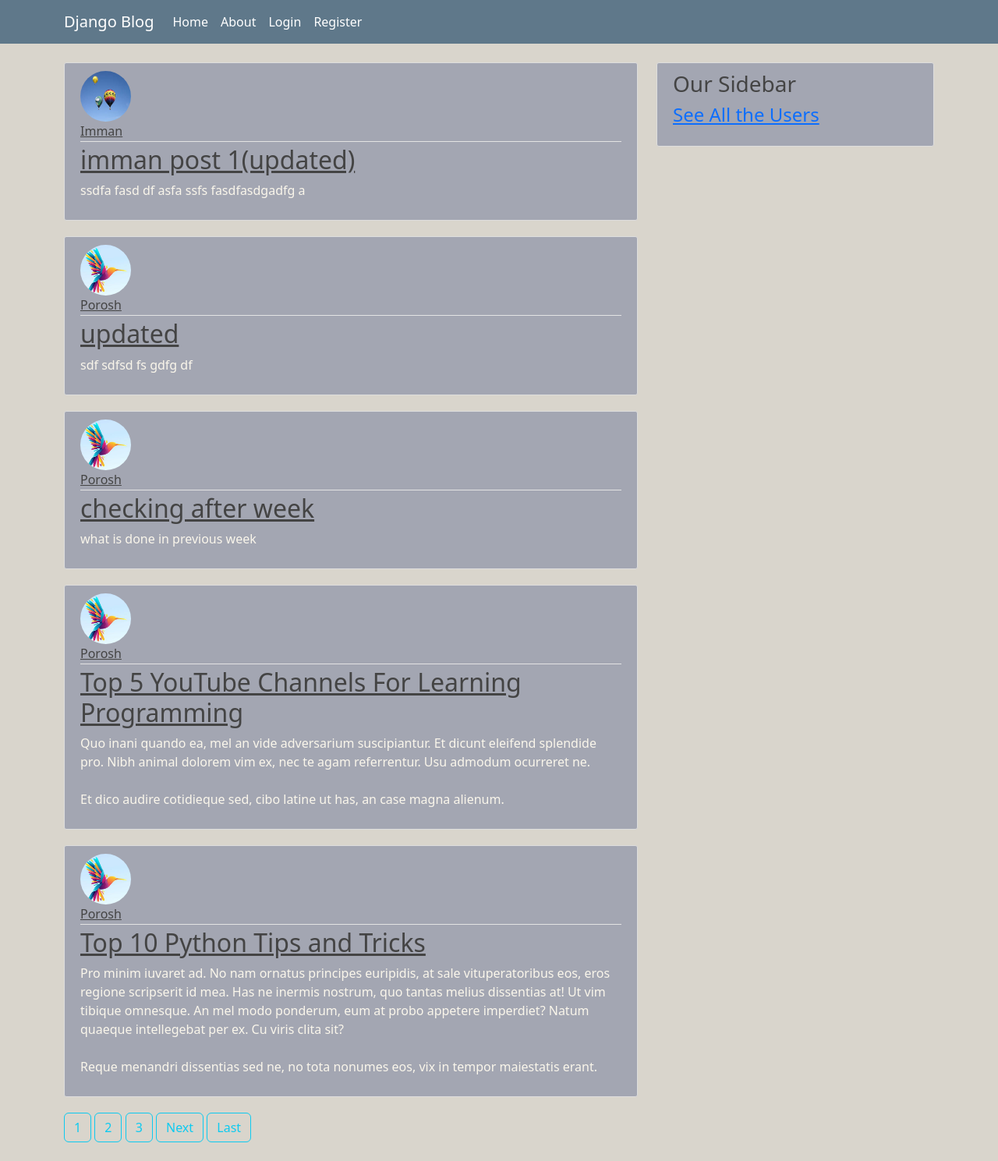
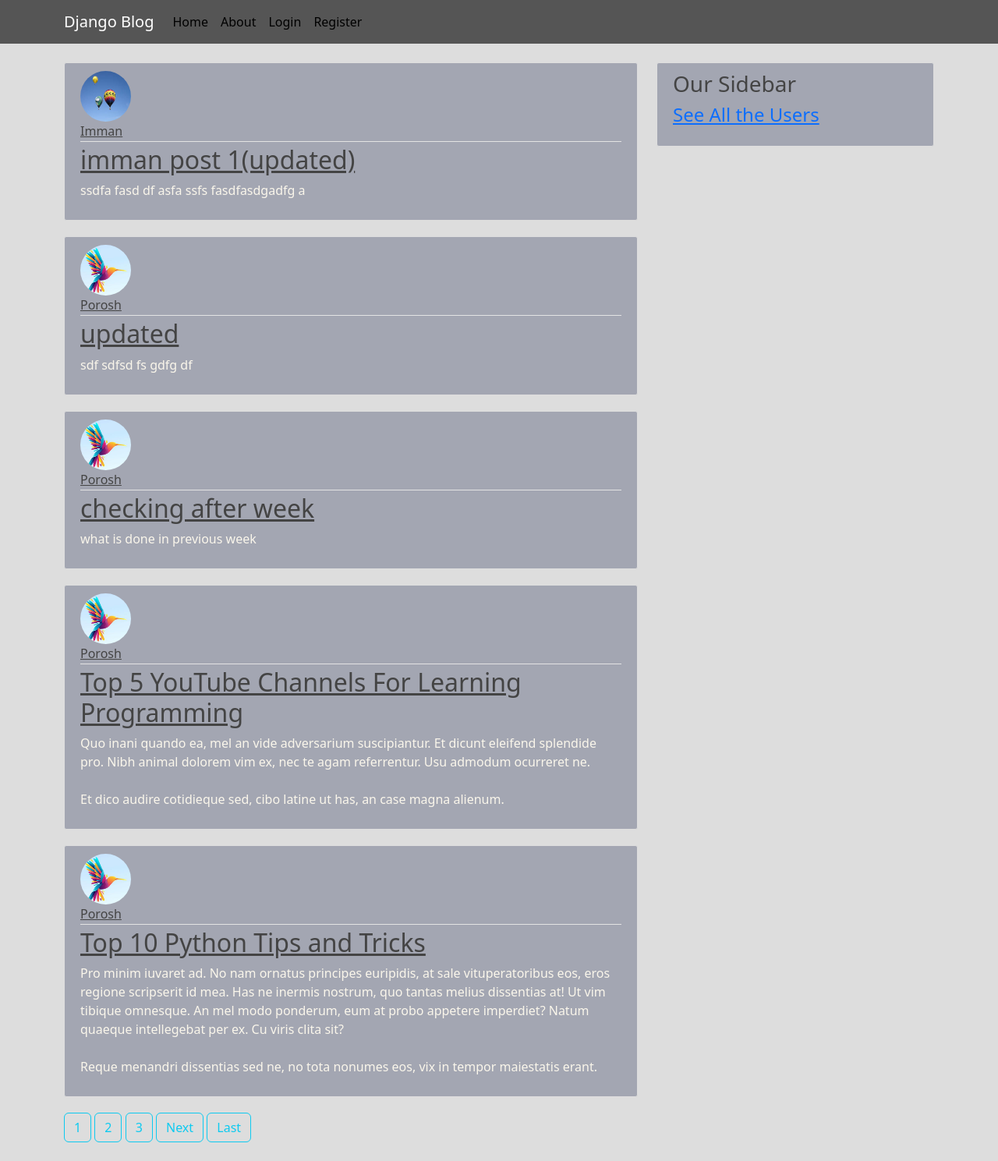
Before and after one commit to Porosh45/Blog-Django, a Django app: page / in a window 1280 px wide. Shown: the whole page at 78% size. Run offline with Django 4.2, Linux system fonts and the light colour scheme; data comes from the database, SQL or seed files in the repository; both versions use the stored data as it was after the commit.

Commit message:
text box update

```diff
--- a/Blogger/models.py
+++ b/Blogger/models.py
@@ -9,16 +9,17 @@ class Post(models.Model):
     date_posted = models.DateTimeField(default=timezone.now)
     author = models.ForeignKey(User, on_delete=models.CASCADE)
 
+
     def __str__(self):
         return self.title
 
     def get_absolute_url(self):
         return reverse('post-detail', kwargs = {'pk': self.pk})
 
-class Comment(models.Model):
-    post = models.ForeignKey(to= Post, on_delete= models.CASCADE)
-    body = models.CharField(max_length=200)
-    user = models.ForeignKey(to = User, on_delete=models.CASCADE)
-
-    def get_absolute_url(self):
-        return reverse('comment-detail', kwargs={'pk': self.pk})
+# class Comment(models.Model):
+#     post = models.ForeignKey(to= Post, on_delete= models.CASCADE)
+#     body = models.CharField(max_length=200)
+#     user = models.ForeignKey(to = User, on_delete=models.CASCADE)
+#
+#     def get_absolute_url(self):
+#         return reverse('comment-detail', kwargs={'pk': self.pk})
--- a/Blogger/static/Blogger/main.css
+++ b/Blogger/static/Blogger/main.css
@@ -1,5 +1,5 @@
 body {
-  background: #d9d5cc;
+  background: #dddddd;
   color: #faf6eb;
   margin-top: 5rem;
 }
@@ -13,11 +13,11 @@ ul {
 }
 
 .bg-steel {
-  background-color: #5f788a;
+  background-color: #555555;
 }
 
 .site-header .navbar-nav .nav-link {
-  color: #ffffff;
+  color: #000000;
 
 }
 
--- a/Blogger/urls.py
+++ b/Blogger/urls.py
@@ -1,14 +1,14 @@
 from django.contrib import admin
 from django.urls import path
 from . import views
-from .views import PostListView, PostDetailView, PostCreateView, PostUpdateView, PostDeleteView, UserPostListView
+from .views import PostListView, PostDetailView, PostDeleteView, UserPostListView, PostCreateView, PostUpdateView
 urlpatterns = [
     path('',PostListView.as_view(), name = 'blog-home'),
     path('post/<int:pk>/',PostDetailView.as_view(), name = 'post-detail'),
     path('about/', views.about, name = 'blog-about'),
-    path('post/new/', PostCreateView.as_view(),name = 'post-create'),
+    #path('post/new/', PostCreateView.as_view(),name = 'post-create'),
     path('post/<int:pk>/update/',PostUpdateView.as_view(), name = 'post-update'),
+    path('post/new/',views.PostCreateView.as_view(), name = 'post-create'),
     path('post/<int:pk>/delete/',PostDeleteView.as_view(), name = 'post-delete'),
     path('user/<str:username>',UserPostListView.as_view(), name = 'user-posts'),
-    path('update-server/',views.update, name = 'update')
 ]
--- a/Blogger/views.py
+++ b/Blogger/views.py
@@ -1,18 +1,20 @@
-from django.shortcuts import render, get_object_or_404
+from django.shortcuts import render, get_object_or_404, redirect
 from django.http import HttpResponse
 from .models import Post
 from django.views.generic import ListView, DetailView, CreateView, UpdateView, DeleteView
 from django.contrib.auth.mixins import LoginRequiredMixin, UserPassesTestMixin
 from django.contrib.auth.models import User
 from django.contrib.auth.decorators import login_required
+from django.contrib import messages
 import git
 from django.views.decorators.csrf import csrf_exempt
-
+from .forms import PostForm
+from django.views.generic.edit import FormView
 
 @csrf_exempt
 def update(request):
     if request.method == "POST":
-        repo = git.repo('porosh10.pythonanywhere.com')
+        repo = git.repo("porosh10.pythonanywhere.com/")
         origin = repo.remotes.origin
 
         origin.pull()
@@ -47,16 +49,51 @@ class UserPostListView(ListView):
 class PostDetailView(DetailView):
     model = Post
 
-class PostCreateView(LoginRequiredMixin, CreateView):
+
+# @login_required
+# def post_create(request):
+#     if request.method == 'POST':
+#         p_form = PostForm(request.POST, instance=request.user)
+#         if p_form.is_valid():
+#             p_form.save()
+#             messages.success(request, f'Your Post has been posted!!!!!')
+#             return redirect('/')
+#     else:
+#         p_form = PostForm(instance=request.user)
+#     context = {
+#         'p_form' : p_form
+#     }
+#     return render(request,'User/profile.html',context)
+#
+# @login_required
+# def post_update(request, pk):
+#     post = Post.objects.get(pk=pk)
+#     if request.method == 'POST' and post.author==request.user:
+#         p_form = PostForm(request.POST, instance=request.user)
+#
+#         if p_form.is_valid():
+#             p_form.save()
+#             messages.success(request, f'Your Post has been Updated!!!!!')
+#             return redirect('/')
+#     else:
+#         p_form = PostForm(instance=request.user)
+#     context = {
+#         'p_form' : p_form
+#     }
+#     return render(request,'User/profile.html',context)
+class PostCreateView(LoginRequiredMixin, CreateView, FormView):
+    # title = forms.CharField()
+    # content = forms.CharField(widget=forms.Textarea(attrs={"rows": "5"}))
+    form_class = PostForm
     model = Post
-    fields = ['title','content']
     def form_valid(self, form):
         form.instance.author = self.request.user
         return super().form_valid(form)
 
-class PostUpdateView(LoginRequiredMixin, UserPassesTestMixin, UpdateView):
+class PostUpdateView(LoginRequiredMixin, UserPassesTestMixin, UpdateView, FormView):
     model = Post
-    fields = ['title','content']
+    # fields = ['title','content']
+    form_class = PostForm
     def form_valid(self, form):
         form.instance.author = self.request.user
         return super().form_valid(form)
@@ -66,6 +103,8 @@ class PostUpdateView(LoginRequiredMixin, UserPassesTestMixin, UpdateView):
         if self.request.user == post.author:
             return True
         return False
+
+
 
 class PostDeleteView(LoginRequiredMixin, UserPassesTestMixin, DeleteView):
     model = Post
--- a/User/forms.py
+++ b/User/forms.py
@@ -2,6 +2,7 @@ from django import forms
 from django.contrib.auth.models import User
 from django.contrib.auth.forms import UserCreationForm
 from .models import Profile
+
 
 class UserRegisterForm(UserCreationForm):
     email = forms.EmailField()
@@ -9,6 +10,7 @@ class UserRegisterForm(UserCreationForm):
     class Meta:
         model = User
         fields = ['username', 'email', 'password1', 'password2']
+
 
 
 class UserUpdateForm(forms.ModelForm):
```
Also changed, not shown: Blogger/forms.py (added, +10 -0 lines), db.sqlite3.
